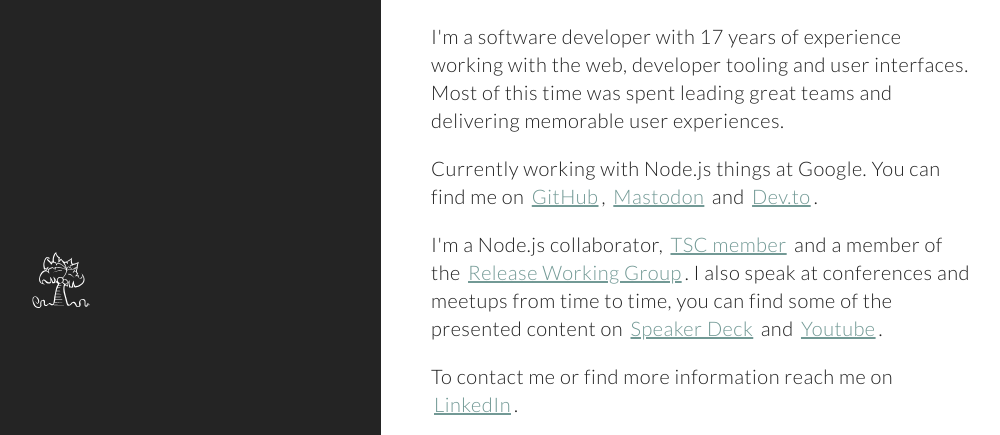
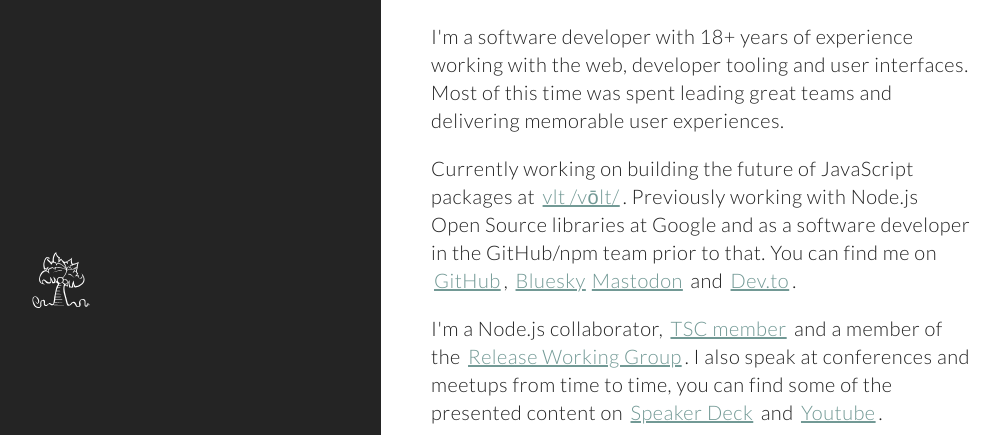
Before and after one commit to ruyadorno/ruyadorno.github.io, a website: page index.html in a window 1280 px wide. Shown: the part 120-555 px from the top of the page, without its empty margins (259-1259 px from the left). Drawn offline with Linux system fonts and the light colour scheme.

Commit message:
Update current and previous roles

```diff
--- a/index.html
+++ b/index.html
@@ -21,8 +21,8 @@
 
         <div class="content">
           <h2>About me</h2>
-          <p>I'm a software developer with 17 years of experience working with the web, developer tooling and user interfaces. Most of this time was spent leading great teams and delivering memorable user experiences.</p>
-          <p>Currently working with Node.js things at Google. You can find me on <a href="https://github.com/ruyadorno">GitHub</a>, <a rel="me" href="https://fosstodon.org/@ruyadorno">Mastodon</a> and <a href="https://dev.to/ruyadorno">Dev.to</a>.</p>
+          <p>I'm a software developer with 18+ years of experience working with the web, developer tooling and user interfaces. Most of this time was spent leading great teams and delivering memorable user experiences.</p>
+          <p>Currently working on building the future of JavaScript packages at <a href="https://vlt.sh">vlt /vōlt/</a>. Previously working with Node.js Open Source libraries at Google and as a software developer in the GitHub/npm team prior to that. You can find me on <a href="https://github.com/ruyadorno">GitHub</a>, <a href="https://bsky.app/profile/ruyadorno.bsky.social">Bluesky</a><a rel="me" href="https://fosstodon.org/@ruyadorno">Mastodon</a> and <a href="https://dev.to/ruyadorno">Dev.to</a>.</p>
           <p>I'm a Node.js collaborator, <a href="https://github.com/nodejs/node#tsc-technical-steering-committee">TSC member</a> and a member of the <a href="https://github.com/nodejs/node/#release-keys">Release Working Group</a>. I also speak at conferences and meetups from time to time, you can find some of the presented content on <a href="https://speakerdeck.com/ruyadorno">Speaker Deck</a> and <a href="https://www.youtube.com/watch?v=A-pWrajferM&list=PLhfPj4BRxbDcgz44YFvae_AoyUnXhrUZ_">Youtube</a>.
           <p>To contact me or find more information reach me on <a href="https://ca.linkedin.com/in/ruyadorno/">LinkedIn</a>.</p>
           <p>Thanks for visiting,</p>
```
